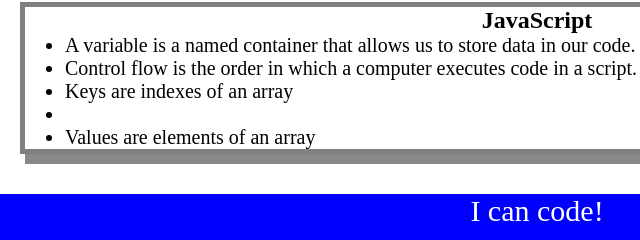
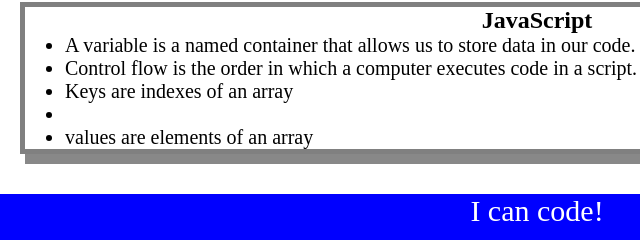
Before and after one commit to tobybrook/prework-study-guide, a plain HTML site: page index.html in a window 1280 px wide. Shown: the part 573-813 px from the top of the page, 103-743 px from the left. Drawn offline with Linux system fonts and the light colour scheme.

Commit message:
debugged code in script.js

```diff
--- a/index.html
+++ b/index.html
@@ -46,7 +46,7 @@
           <li>A variable is a named container that allows us to store data in our code.</li>
           <li>Control flow is the order in which a computer executes code in a script.</li>
           <li>Keys are indexes of an array<li>
-          <li>Values are elements of an array</li>
+          <li>values are elements of an array</li>
         </ul>
       </section>
     </main>
```
